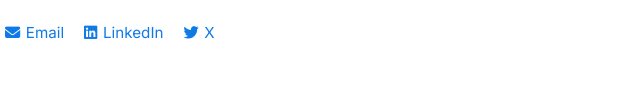
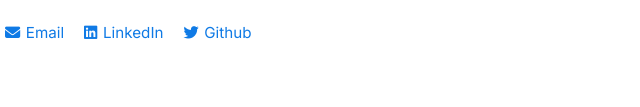
Before and after one commit to ahilanks/ahilanks.github.io, a plain HTML site: page index.html in a window 1280 px wide. Shown: the part 199-306 px from the top of the page, 155-795 px from the left. Drawn offline with Linux system fonts and the light colour scheme.

Commit message:
github instead of X

```diff
--- a/index.html
+++ b/index.html
@@ -103,7 +103,7 @@
         <div class="social-links">
           <a href="mailto:ahilanks101@gmail.com"><i class="fa-solid fa-envelope"></i>Email</a>
           <a href="https://www.linkedin.com/in/ahilanks/"><i class="fa-brands fa-linkedin"></i>LinkedIn</a>
-          <a href="https://x.com/ahilanks101"><i class="fa-brands fa-twitter"></i>X</a>
+          <a href="https://github.com/ahilanks"><i class="fa-brands fa-twitter"></i>Github</a>
         </div>
       </section>
 
```
